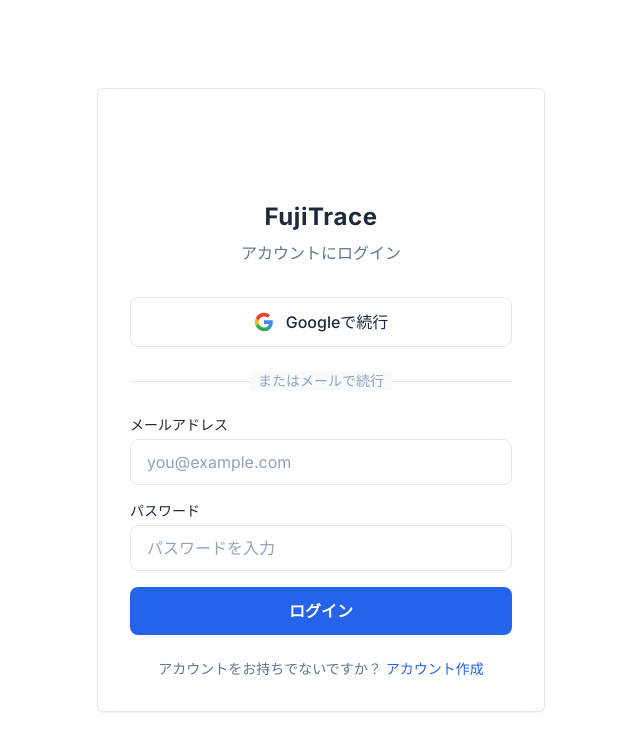
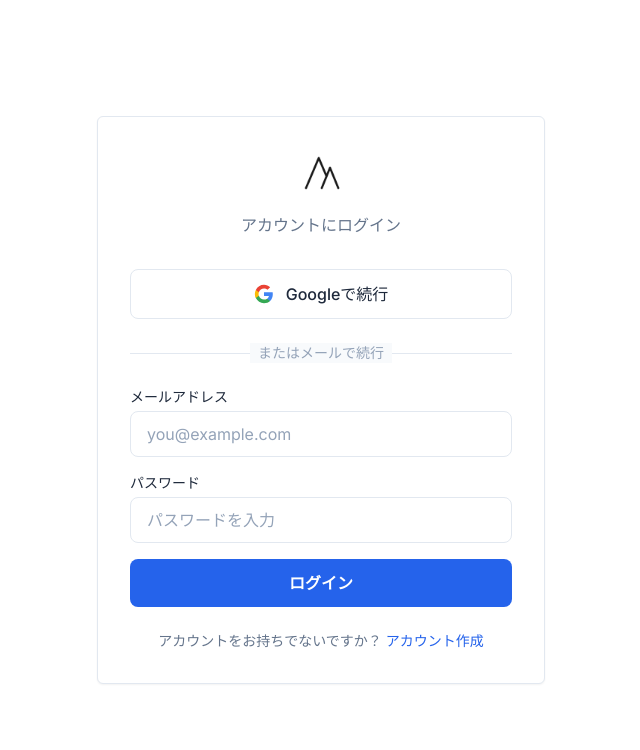
Before and after one commit to reminis0509-cyber/llm-trace-lens, a React (Vite) app in the folder packages/dashboard/: page / in a window 1280 px wide. Shown: the top 750 px of the page, without its empty margins (319-959 px from the left). Built offline with nearby package versions, Linux system fonts and the light colour scheme; no server answers.

Commit message:
fix: ログイン画面にFujiTraceロゴを追加
SVGアイコンからPNGロゴ画像に差し替え。

Co-Authored-By: Claude Opus 4.6 (1M context) <noreply@anthropic.com>

```diff
--- a/packages/dashboard/src/pages/Auth.tsx
+++ b/packages/dashboard/src/pages/Auth.tsx
@@ -51,13 +51,11 @@ export function Auth() {
       <div className="surface-card w-full max-w-md p-8">
         {/* Logo */}
         <div className="text-center mb-8">
-          <div className="w-16 h-16 mx-auto mb-4 rounded-2xl bg-gradient-to-br from-accent-cyan to-accent-emerald flex items-center justify-center">
-            <svg className="w-8 h-8" viewBox="0 0 32 32" fill="none">
-              <path d="M6 26 L14.5 6 L19.7 18.2" stroke="white" strokeWidth="1.4" strokeLinecap="round" strokeLinejoin="round" fill="none"/>
-              <path d="M16.5 26 L22 12.5 L27.5 26" stroke="white" strokeWidth="1.4" strokeLinecap="round" strokeLinejoin="round" fill="none"/>
-            </svg>
-          </div>
-          <h1 className="text-2xl font-bold text-text-primary tracking-wide">FujiTrace</h1>
+          <img
+            src="/fujitrace-logo.png"
+            alt="FujiTrace"
+            className="h-12 mx-auto mb-4"
+          />
           <p className="text-text-secondary mt-2">
             {isLogin ? 'アカウントにログイン' : '新しいアカウントを作成'}
           </p>
```
Also changed, not shown: packages/dashboard/public/fujitrace-logo.png (added).
